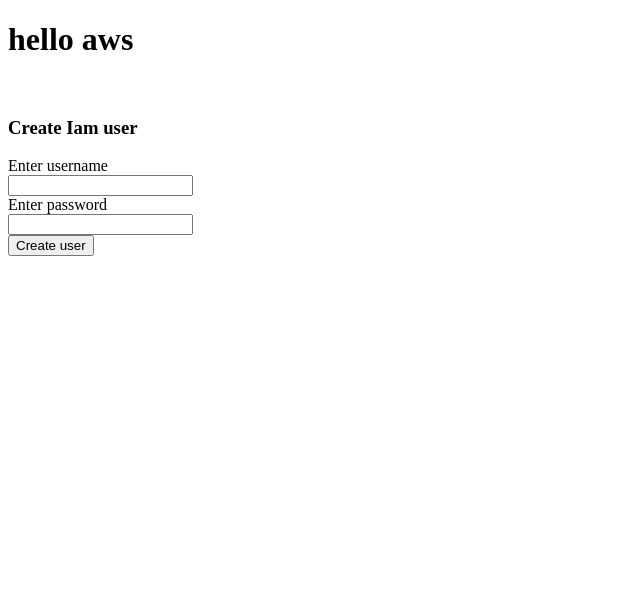
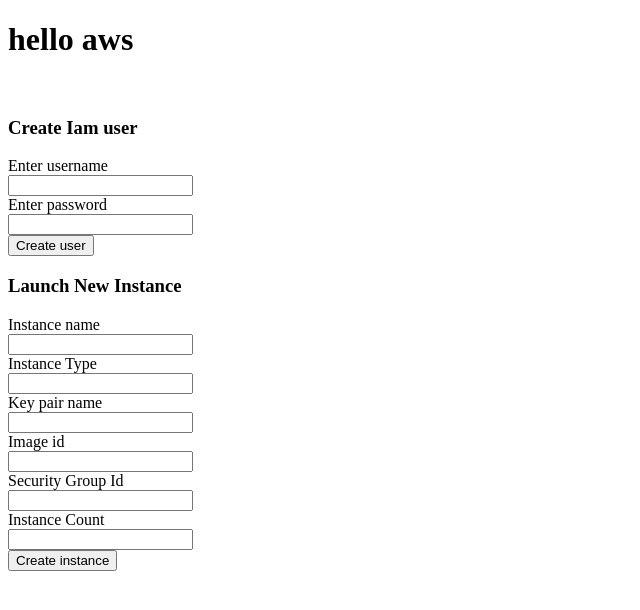
Before and after one commit to sivanmarom/DevOps-Application-Deployment-, a Flask app: page /aws in a window 1280 px wide. Shown: the top 610 px of the page, without its empty margins (0-640 px from the left). Run offline with Flask 3, Linux system fonts and the light colour scheme; parts of the project's set-up code (start-up, migrations or seed data) failed here and were passed over.

Commit message:
midifications

```diff
--- a/app.py
+++ b/app.py
@@ -3,6 +3,7 @@ from flask_sqlalchemy import SQLAlchemy
 from flask_migrate import Migrate, migrate
 import iam_user_creation
 import boto3
+import launch_instance
 
 app = Flask(__name__)
 my_users = []
@@ -35,16 +36,27 @@ def homepage():
 @app.route('/aws', methods=['POST', 'GET'])
 def aws():
     if request.method == 'POST':
-        user_name = request.form.get('username')
-        password = request.form.get('password')
-        access_keys = iam_user_creation.create_iam_user_and_access_key(user_name=user_name, password=password)
-        access_key_id = access_keys["AccessKey"]["AccessKeyId"]
-        secret_access_key = access_keys["AccessKey"]["SecretAccessKey"]
-        return redirect(url_for('iam_creation_user_result',
-                                user_name=user_name,
-                                password=password,
-                                access_key_id=access_key_id,
-                                secret_access_key=secret_access_key))
+        if 'create_user' in request.form:
+            user_name = request.form.get('username')
+            password = request.form.get('password')
+            access_keys = iam_user_creation.create_iam_user_and_access_key(user_name=user_name, password=password)
+            access_key_id = access_keys["AccessKey"]["AccessKeyId"]
+            secret_access_key = access_keys["AccessKey"]["SecretAccessKey"]
+            return redirect(url_for('iam_creation_user_result',
+                                    user_name=user_name,
+                                    password=password,
+                                    access_key_id=access_key_id,
+                                    secret_access_key=secret_access_key))
+        elif 'launch_instance' in request.form:
+            instance_name = request.form.get('instance_name')
+            instance_type = request.form.get('instance_type')
+            key_pair_name = request.form.get('key_pair_name')
+            image_id = request.form.get('image_id')
+            security_group_id = request.form.get('security_group_id')
+            instance_count = int(request.form.get('instance_count'))
+            for i in range(instance_count):
+                launch_instance.launch_ec2_instance(instance_name=instance_name, InstanceType=instance_type, key_pair_name=key_pair_name, image_id=image_id, security_group_id=security_group_id,instance_count=instance_count)
+            return redirect(url_for('ec2'))
     return render_template("aws.html")
 
 @app.route('/iam_creation_user_result')
@@ -59,5 +71,10 @@ def iam_creation_user_result():
                             access_key_id=access_key_id,
                             secret_access_key=secret_access_key)
 
+
+@app.route('/ec2')
+def ec2():
+    return render_template("launched.html")
+
 if __name__ == "__main__":
     app.run(host="0.0.0.0", port=5000)
--- a/templates/aws.html
+++ b/templates/aws.html
@@ -19,5 +19,33 @@
     <br>
     <input type="submit" value="Create user">
 </form>
+<h3>Launch New Instance</h3>
+<form method="post" >
+    <label>Instance name</label>
+    <br>
+     <input type = "text" name="instance_name" required>
+    <br>
+     <label>Instance Type</label>
+    <br>
+    <input type="text" name="instance_type" required>
+    <br>
+    <label>Key pair name</label>
+    <br>
+    <input type="text" name="key_pair_name" required>
+    <br>
+    <label>Image id</label>
+    <br>
+    <input type="text" name="image_id" required>
+    <br>
+    <label>Security Group Id</label>
+    <br>
+    <input type="text" name="security_group_id" required>
+    <br>
+    <label>Instance Count</label>
+    <br>
+    <input type="number" name="instance count" required>
+    <br>
+    <input type="submit" value="Create instance">
+</form>
 </body>
 </html>
```
Also changed, not shown: launch_instance.py (added, +19 -0 lines), templates/launched.html (added, +10 -0 lines), instance/my_site.db.
